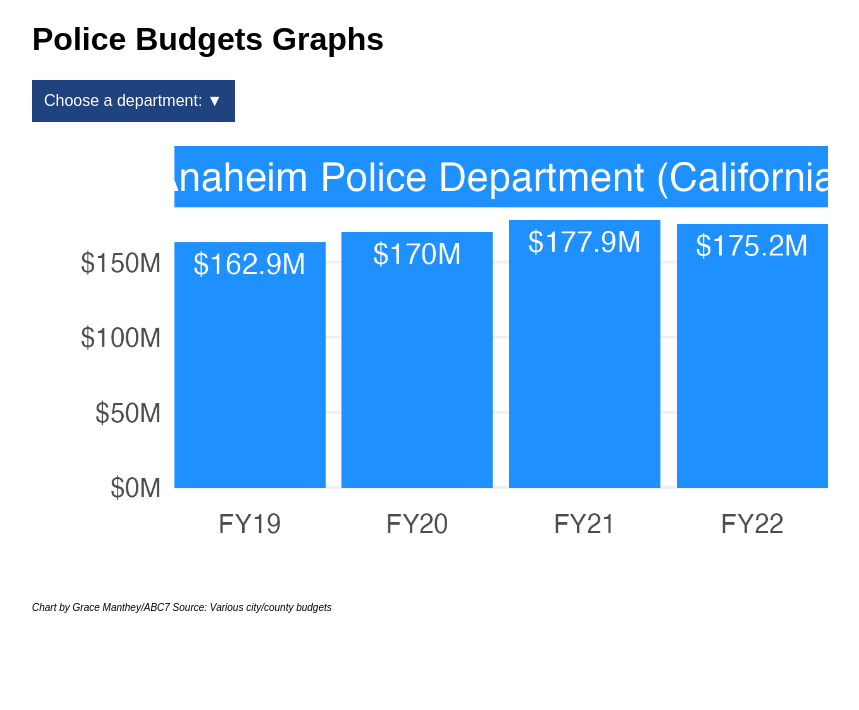
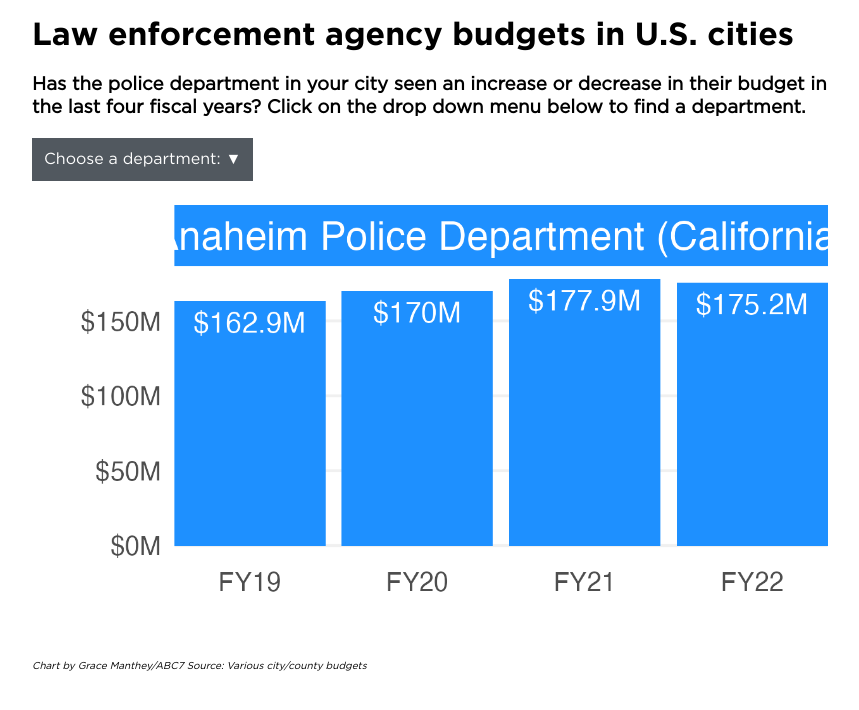
Before and after one commit to abcotvdata/police-budgets, a plain HTML site: page police-budgets-graphs/index.html in a window 1280 px wide. Shown: the whole page, without its empty margins (203-1062 px from the left). Drawn offline with Linux system fonts and the light colour scheme.

Commit message:
update part 1

```diff
--- a/police-budgets-graphs/css/styles.css
+++ b/police-budgets-graphs/css/styles.css
@@ -11,10 +11,28 @@
 		http://colorpicker.com
 
 */
+@font-face {
+  font-family: GothamBold;
+  src: url(../gothambold/Gotham-Bold.ttf);
+}
+
+@font-face {
+  font-family: GothamBook;
+  src: url(../gothambook/Gotham-Book.otf);
+}
 
 img {
    width: 100%;
 }
+
+h1 {
+   font-family: GothamBold;
+}
+
+h3 {
+   font-family: GothamBook;
+}
+
 
 .container {
    max-width: 810px;
@@ -24,18 +42,18 @@ img {
 
 /*DROPDOWN STYLING*/
       .dropbtn {
-        background-color: #20427f;
+        background-color: #51585f;
         color: white;
         padding: 12px;
         font-size: 16px;
         border: none;
         cursor: pointer;
-        font-family: 'Montserrat', sans-serif;;
+        font-family: GothamBook;
         margin-bottom: 10px;
       }
 
       .dropbtn:hover, .dropbtn:focus {
-        background-color: #436cb5;
+        background-color: #2d343a;
       }
 
       #myInput {
@@ -44,6 +62,7 @@ img {
          padding: 14px 20px 12px 20px;
          border: none;
          border-bottom: 1px solid #ddd;
+         font-family: GothamBook;
       }
 
       #myInput:focus {outline: 3px solid #ddd;}
@@ -61,6 +80,7 @@ img {
         overflow: auto;
         border: 1px solid #ddd;
         z-index: 1;
+        font-family: GothamBook;
 
       }
 
@@ -76,7 +96,9 @@ img {
       .countydrop {
          height: 30vh;
          overflow: scroll;
-         font-family: 'Montserrat', sans-serif;;
+         font-family: 'Montserrat', sans-serif;
+         font-family: GothamBook;
+
       }
 
       .department {
@@ -97,4 +119,5 @@ img {
 .source{
    font-size: 10px;
    font-style: italic;
+   font-family: GothamBook;
 }
--- a/police-budgets-graphs/index.html
+++ b/police-budgets-graphs/index.html
@@ -1,7 +1,7 @@
 <!DOCTYPE html>
 <html>
   <head>
-    <title>Project: </title>
+    <title>Graphs of police budgets in U.S. cities FY 2018-2019 through FY 2021-2022</title>
 
 	<!-- viewport for responsive -->
     <meta name="viewport" content="width=device-width, initial-scale=1">
@@ -15,12 +15,14 @@
 
   	<div class="container">
 
-	    <h1>Police Budgets Graphs</h1>
+	    <h1>Law enforcement agency budgets in U.S. cities</h1>
+
+	    <h3>Has the police department in your city seen an increase or decrease in their budget in the last four fiscal years? Click on the drop down menu below to find a department.</h3>
 
 	    <div class="dropdown">
 			<button onclick="myFunction()" class="dropbtn">Choose a department: &#9660</button>
 			<div id="myDropdown" class="dropdown-content">
-			    <input type="text" placeholder="Search.." id="myInput" onkeyup="filterFunction()">
+			    <input type="text" placeholder="Search..." id="myInput" onkeyup="filterFunction()">
 			    <div class="countydrop">
 
 				</div>
```
Also changed, not shown: police-budgets-graphs/gothambold/Gotham-Bold.ttf (added), police-budgets-graphs/gothambold/Gotham-BoldItalic.otf (added), police-budgets-graphs/gothambold/Gotham-Bold_0.otf (added), police-budgets-graphs/gothambook/Gotham-Book.otf (added), police-budgets-graphs/gothambook/Gotham-BookItalic.otf (added).
